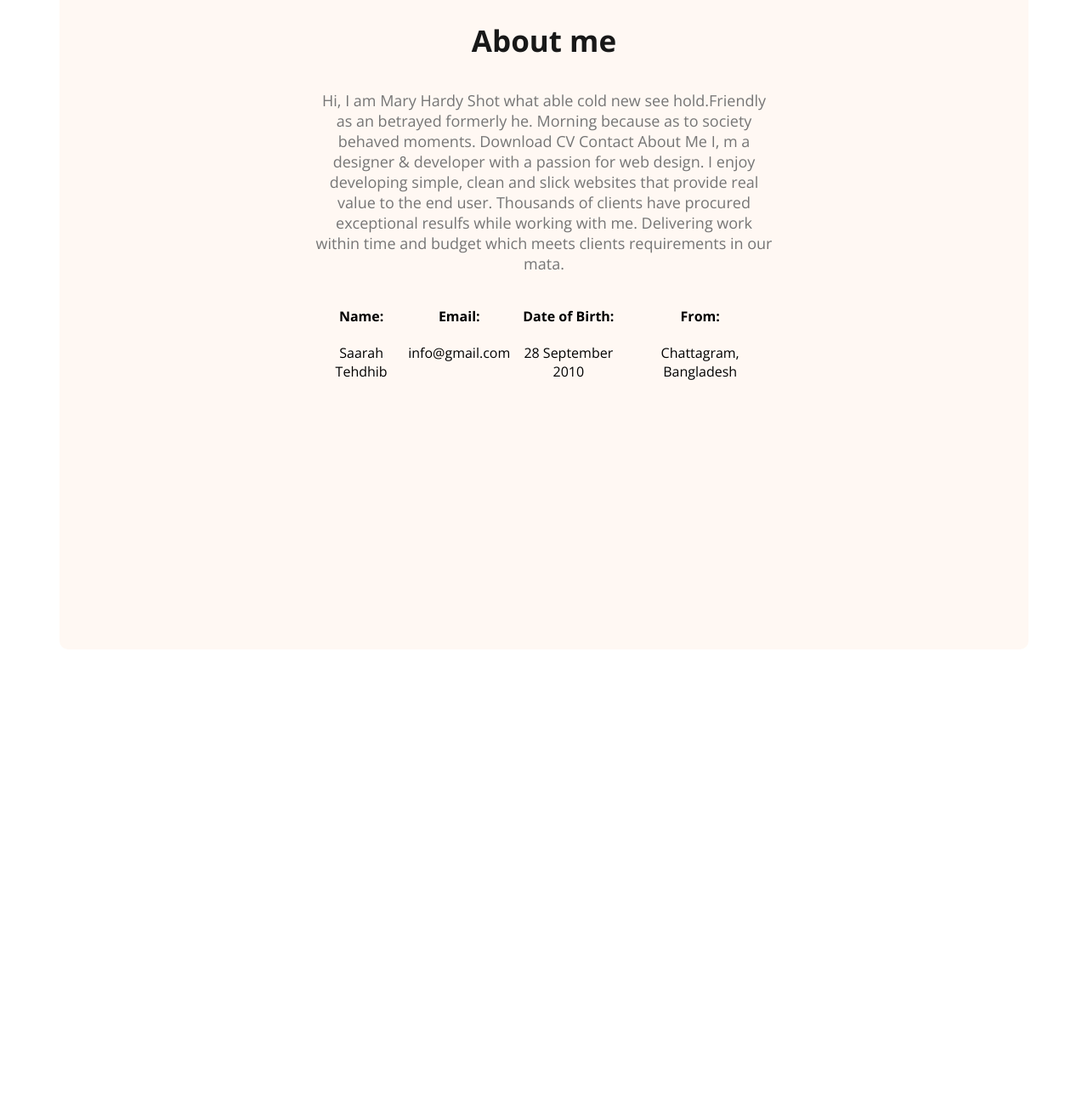
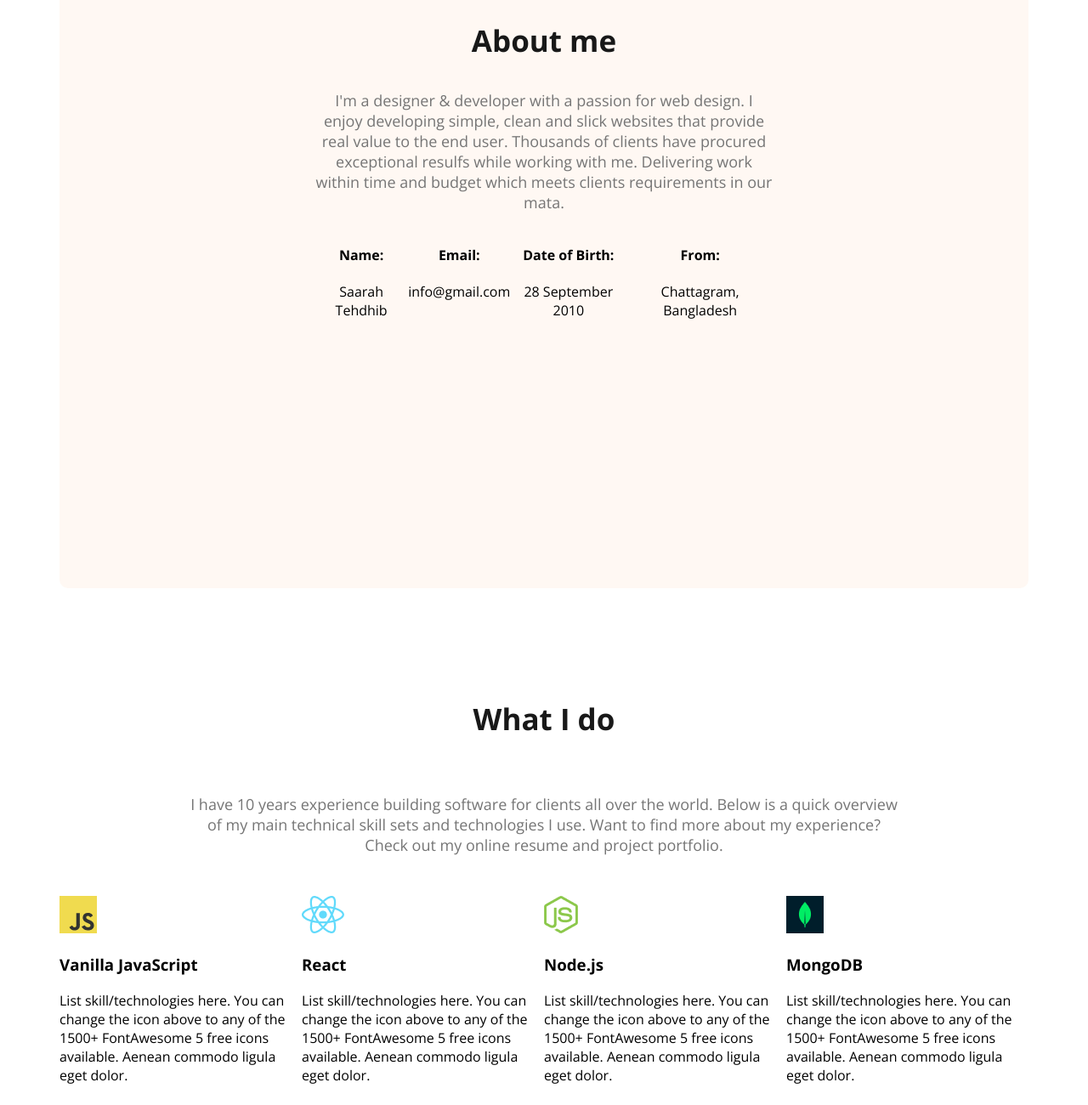
Before and after one commit to Towhid88/srs-webdeveloper-portfolio, a plain HTML site: page index.html in a window 1280 px wide. Shown: the part 1209-2509 px from the top of the page at 85% size. Before the commit the page ends 2103 px from the top, so only its background shows below. Drawn offline with nearby package versions, Linux system fonts and the light colour scheme.

Commit message:
added skils

```diff
--- a/Styles/portfolio.css
+++ b/Styles/portfolio.css
@@ -102,3 +102,10 @@ main{
 .about-info{
     text-align: center;
 }
+#what-i-do-description{
+    padding: 30px 150px;
+}
+.skills-container{
+    display: flex;
+    justify-content: space-evenly;
+}
--- a/index.html
+++ b/index.html
@@ -34,13 +34,11 @@
 <section class="about">
 <h3 class="section-title">About me</h3>
 <p class="section-description">
-  Hi, I  am
-  Mary Hardy
-  Shot what able cold new see hold.Friendly as an betrayed formerly he. Morning because as to society behaved moments.
-  Download CV
-  Contact
-  About Me
-  I, m a designer & developer with a passion for web design. I enjoy developing simple, clean and slick websites that provide real value to the end user. Thousands of clients have procured exceptional resulfs while working with me. Delivering work within time and budget which meets clients requirements in our mata.
+  I'm a designer & developer with a passion for web design.
+  I enjoy developing simple, clean and slick websites that
+  provide real value to the end user. Thousands of clients
+  have procured exceptional resulfs while working with me.
+  Delivering work within time and budget which meets clients requirements in our mata.
   </p>
   <div class="about-info-container">
   <div class="about-info">
@@ -61,6 +59,41 @@
   </div>
 </div>
 </section>
+<section>
+  <h3 class="section-title">What I do</h3>
+  <p id="what-i-do-description"class="section-description">I have 10 years experience building
+    software for clients all over the world.
+    Below is a quick overview of my main technical skill sets and
+  technologies I use. Want to find more about my
+  experience? Check out my online resume and project portfolio.</p>
+</section>
+<div class="skills-container">
+  <div class="skill">
+    <img src="images/icons/js.png" alt="">
+    <h3 class="skill-title">Vanilla JavaScript</h3>
+    <p class="skill-description">List skill/technologies here.
+      You can change the icon above to any of the 1500+ FontAwesome
+      5 free icons available. Aenean commodo ligula eget dolor.</p>
+  </div>
+  <div class="skill">
+    <img src="images/icons/react.png" alt="">
+    <h3 class="skill-title">React</h3>
+    <p class="skill-description">List skill/technologies here. You can change the icon above to any of the
+      1500+ FontAwesome 5 free icons available. Aenean commodo ligula eget dolor.</p>
+  </div>
+  <div class="skill">
+    <img src="images/icons/nodejs.png" alt="">
+    <h3 class="skill-title">Node.js</h3>
+    <p class="skill-description">List skill/technologies here. You can change the icon above to any of the
+      1500+ FontAwesome 5 free icons available. Aenean commodo ligula eget dolor.</p>
+  </div>
+  <div class="skill">
+    <img src="images/icons/mongo.png" alt="">
+    <h3 class="skill-title">MongoDB</h3>
+    <p class="skill-description">List skill/technologies here. You can change the icon above to any of the
+      1500+ FontAwesome 5 free icons available. Aenean commodo ligula eget dolor.</p>
+  </div>
+</div>
   </main>
   <footer>
 
```
